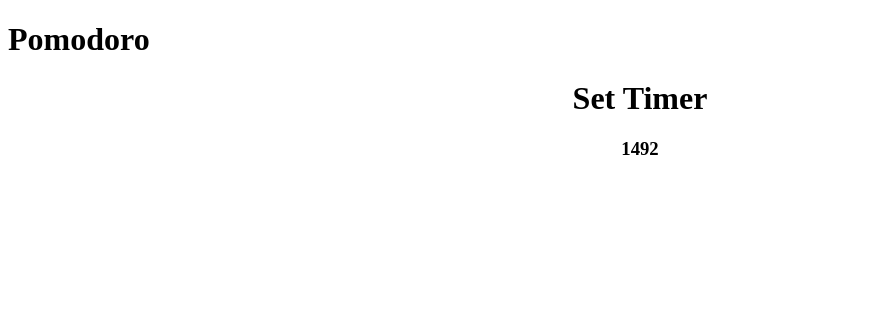
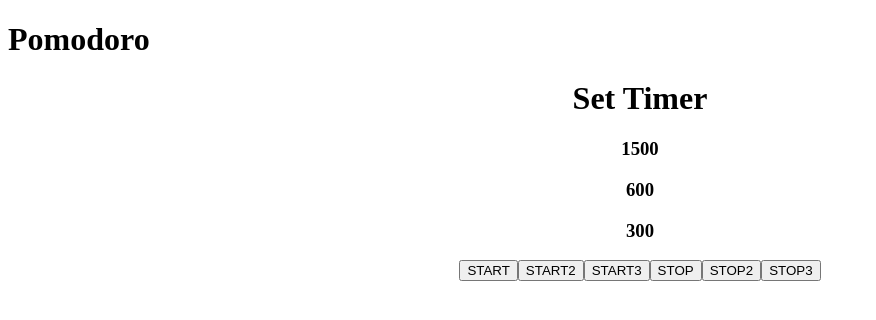
Before and after one commit to ShayFae/pomodoro-timer, a React (Create React App) app: page / in a window 1280 px wide. Shown: the top 320 px of the page, without its empty margins (0-876 px from the left). Built offline with nearby package versions, Linux system fonts and the light colour scheme.

Commit message:
Add start and stop button

```diff
--- a/src/component/Timer.js
+++ b/src/component/Timer.js
@@ -2,14 +2,43 @@ import './Timer.css'
 import { useEffect, useState } from 'react'
 
 export default function Timer() {
+  const [start, setStart] = useState(false);
+  const [start2, setStart2] = useState(false);
+  const [start3, setStart3] = useState(false);
+
   const [num, setNum] = useState(1500)
+  const [num2, setNum2] = useState(600)
+  const [num3, setNum3] = useState(300)
+
 
   //TIMER
     useEffect(() =>  {
-      if(num > 0) {
-        setTimeout(() => setNum(prev => --prev), 1000)
-      } else {
-        return () => clearTimeout(num);
+      if (start) {
+        if(num > 0) {
+          setTimeout(() => setNum(prev => --prev), 1000)
+        } else {
+          return () => clearTimeout(num);
+        }
+      }
+    }, )
+
+    useEffect(() =>  {
+      if (start2) {
+        if(num2 > 0) {
+          setTimeout(() => setNum2(prev => --prev), 1000)
+        } else {
+          return () => clearTimeout(num);
+        }
+      }
+    }, )
+
+    useEffect(() =>  {
+      if (start3) {
+        if(num3 > 0) {
+          setTimeout(() => setNum3(prev => --prev), 1000)
+        } else {
+          return () => clearTimeout(num);
+        }
       }
     }, )
 
@@ -17,6 +46,14 @@ export default function Timer() {
     <div className="timer">
       <h1>Set Timer</h1>
       <h3>{num}</h3>
+      <h3>{num2}</h3>
+      <h3>{num3}</h3>
+      <button onClick={() => setStart(true)}>START</button>
+      <button onClick={() => setStart2(true)}>START2</button>
+      <button onClick={() => setStart3(true)}>START3</button>
+      <button onClick={() => setStart(false)}>STOP</button>
+      <button onClick={() => setStart2(false)}>STOP2</button>
+      <button onClick={() => setStart3(false)}>STOP3</button>
     </div>
   );
 }
```
